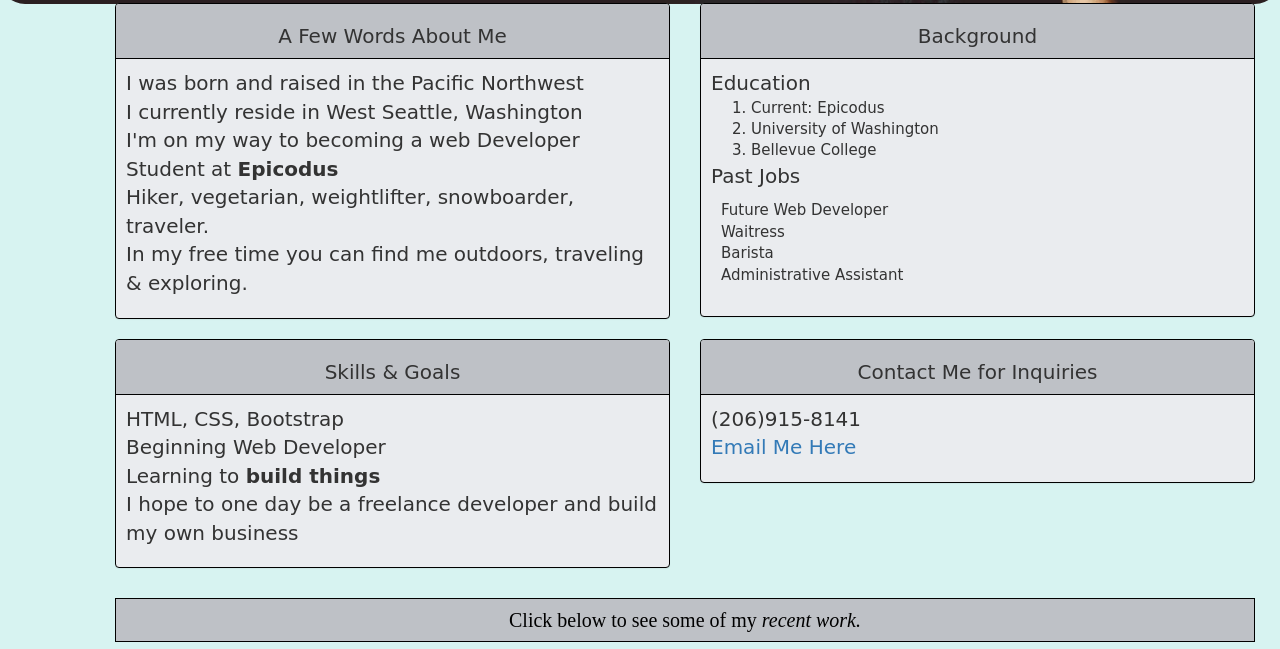
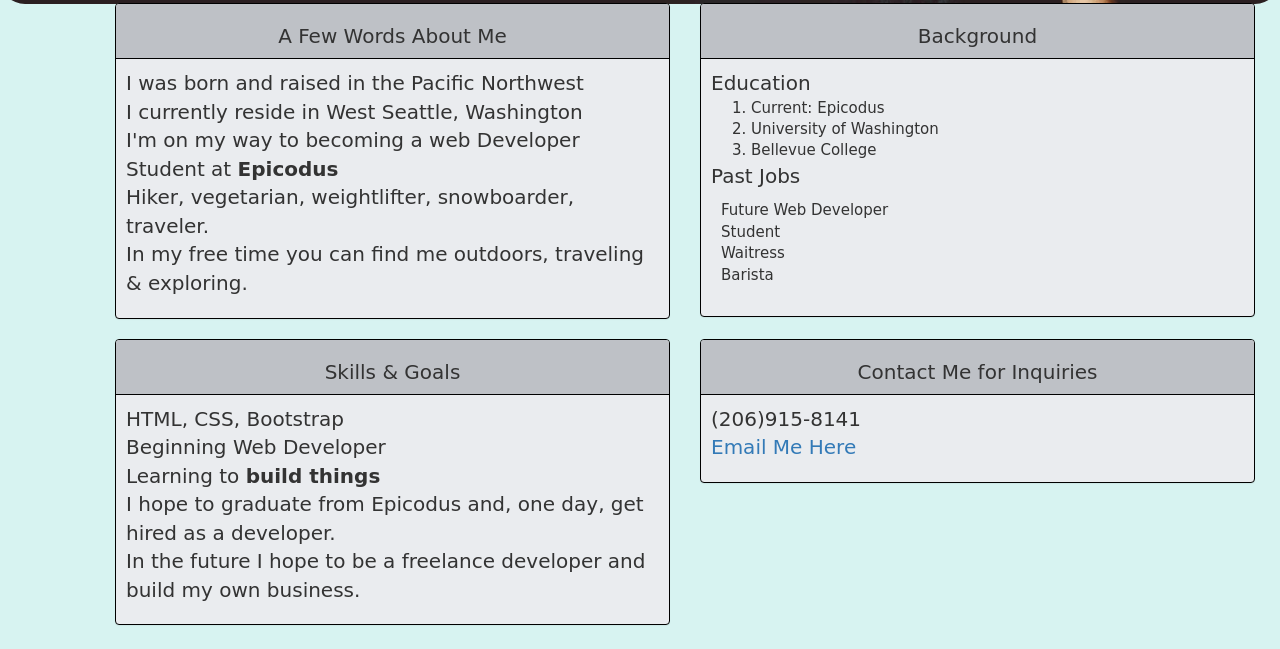
Before and after one commit to cassiemusolf/my-portfolio, a plain HTML site: page Desktop/my-portfolio/my-portfolio.html in a window 1280 px wide. Shown: the part 552-1201 px from the top of the page. Drawn offline with nearby package versions, Linux system fonts and the light colour scheme; grey boxes are pictures that could not be loaded.

Commit message:
final touches to my portfolio

```diff
--- a/Desktop/my-portfolio/my-portfolio.html
+++ b/Desktop/my-portfolio/my-portfolio.html
@@ -44,9 +44,9 @@
               <li>Past Jobs</li>
               <ul>
                 <li class="sub">Future Web Developer</li>
+                <li class="sub">Student</li>
                 <li class="sub">Waitress</li>
                 <li class="sub">Barista</li>
-                <li class="sub">Administrative Assistant</li>
               </ul>
             </div>
           </div>
@@ -61,7 +61,7 @@
                 <li>HTML, CSS, Bootstrap </li>
                 <li>Beginning Web Developer</li>
                 <li>Learning to <strong>build things</strong></li>
-                <li>I hope to one day be a freelance developer and build my own business</li>
+                <li>I hope to graduate from Epicodus and, one day, get hired as a developer. <li>In the future I hope to be a freelance developer and build my own business.</li>
               </ul>
             </div>
           </div>
```
